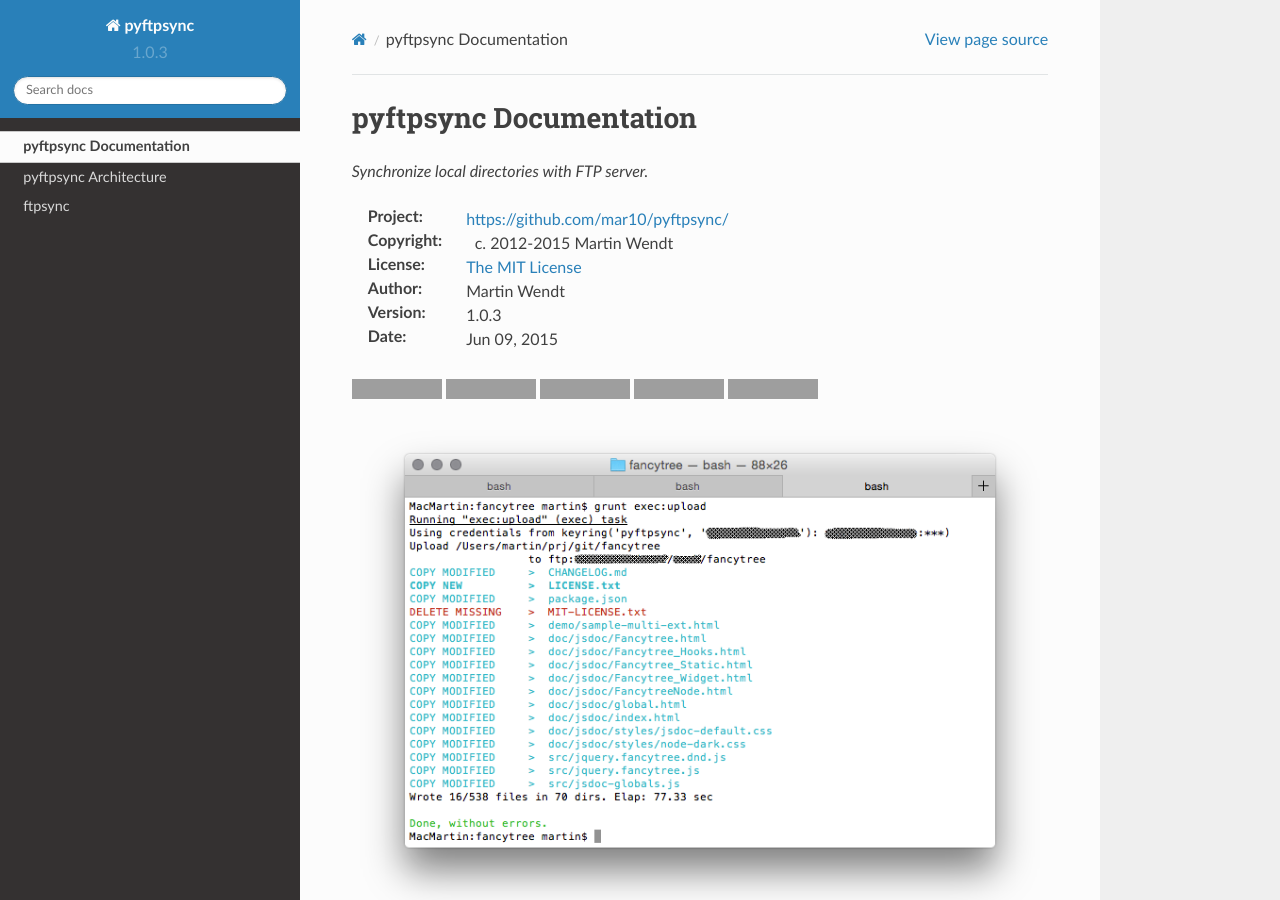
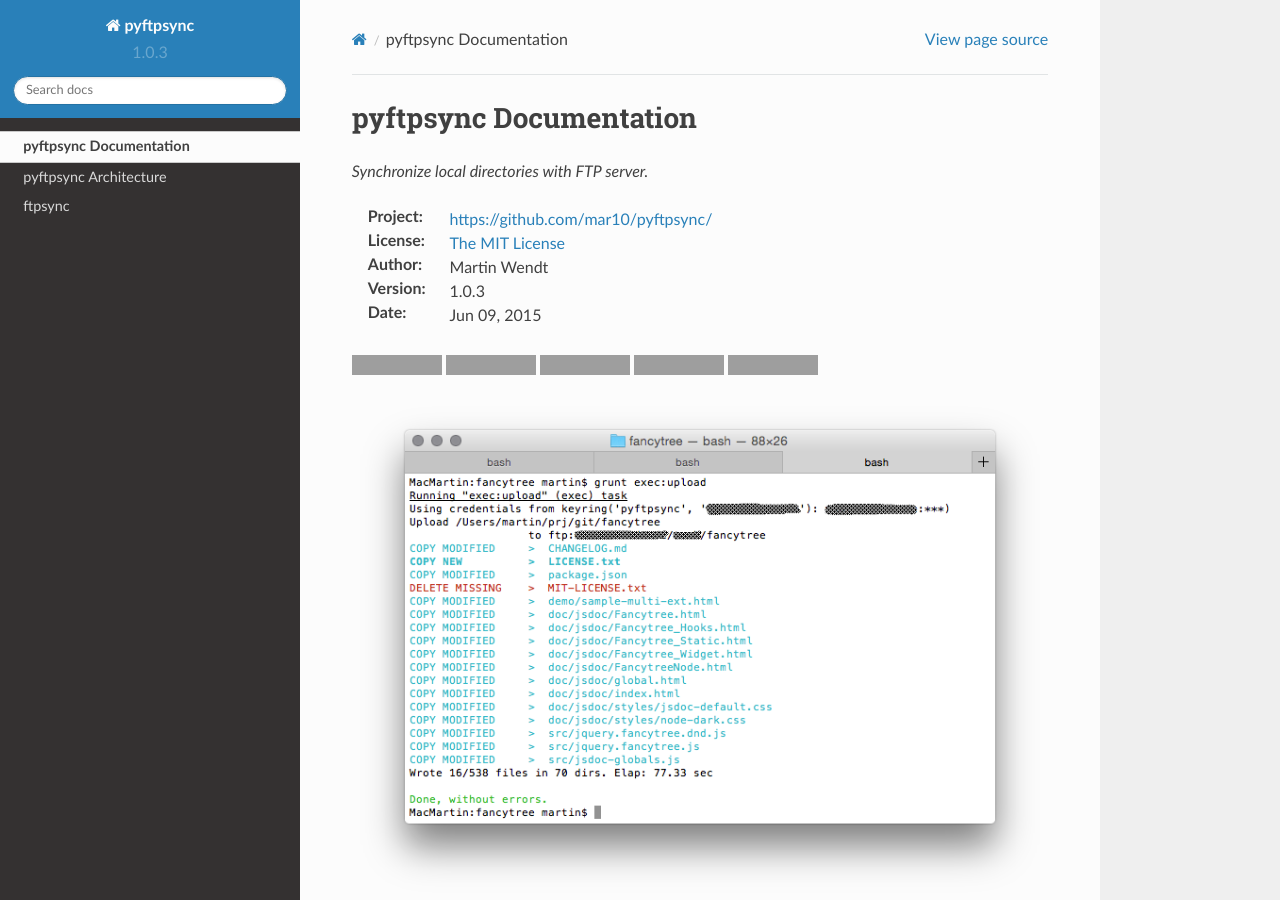
Before and after one commit to mar10/pyftpsync, a Sphinx documentation site: the page built from docs/index.rst, in a window 1280 px wide and 900 px high. Built offline with Sphinx 7.4.7 and the Read the Docs theme 2.0.0, drawn with Linux system fonts in a browser that asks for light colours; the version number is read from the project's files by our own code; grey boxes are pictures that could not be loaded.

```diff
--- a/docs/index.rst
+++ b/docs/index.rst
@@ -13,7 +13,6 @@ pyftpsync Documentation
 
 
 :Project:   https://github.com/mar10/pyftpsync/
-:Copyright: (c) 2012-2015 Martin Wendt
 :License:   `The MIT License <https://raw.github.com/mar10/pyftpsync/master/LICENSE>`_
 :Author:    Martin Wendt
 :Version:   |version|
```
Also changed, not shown: README.md (+0 -1 lines).
